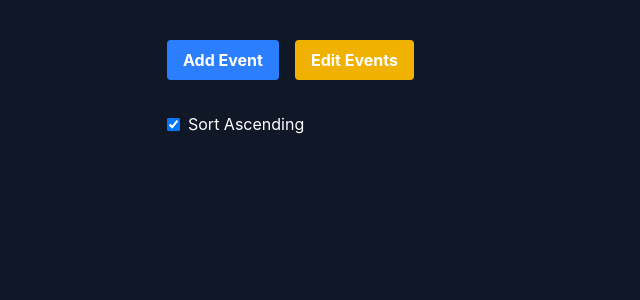
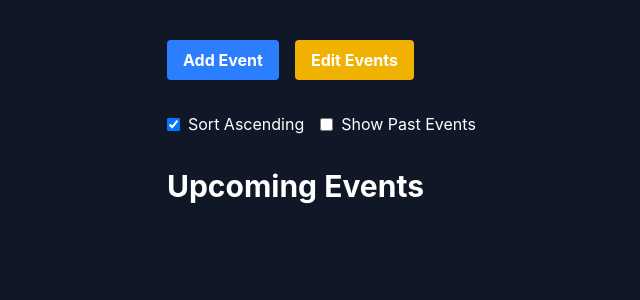
Before and after one commit to Saplistic/TimeView, a Svelte app: page / in a window 1280 px wide. Shown: the top 300 px of the page, without its empty margins (65-705 px from the left). Built offline with nearby package versions, Linux system fonts and the light colour scheme.

Commit message:
Add toggle for choosing between future or past events

```diff
--- a/src/App.svelte
+++ b/src/App.svelte
@@ -7,6 +7,7 @@
    let showModal: boolean = $state(false);
    let editMode: boolean = $state(false);
    let enableSort: boolean = $state(true); // Enable sorting of events
+   let togglePastEvents: boolean = $state(false); // Toggle between past and future events
    let modalType: number = $state(0); // 0: Create/Edit, 1: Delete
    let selectedEventIndex: number | null = $state(null);
    let countdownInterval: number; // Interval for updating timeLeft
@@ -17,11 +18,18 @@
    let eventCountdowns = $state<string[]>([]);
 
    // Handle event sorting and filtering, triggered by changes in the filtering/sorting options
+   // ($effect listens to state changes from events, enableSort, and togglePastEvents)
    $effect(() => {
       let eventPipeline = events.slice(); // Create a shallow copy of events
 
+      if (togglePastEvents) {
+         eventPipeline = eventPipeline.filter((event) => event.dateTime.getTime() < Date.now());
+      } else {
+         eventPipeline = eventPipeline.filter((event) => event.dateTime.getTime() >= Date.now());
+      }
+
       if (enableSort) {
-         eventPipeline = eventPipeline.sort((a, b) => a.dateTime.getTime() - b.dateTime.getTime());
+         eventPipeline = eventPipeline.sort((a, b) => b.dateTime.getTime() - a.dateTime.getTime());
       }
 
       eventsDisplayed = eventPipeline;
@@ -114,10 +122,13 @@
       const targetTime = targetDate.getTime();
       const timeLeft = targetTime - Date.now();
 
-      const days     = Math.floor(timeLeft                           / (1000 * 60 * 60 * 24));
-      const hours    = Math.floor((timeLeft % (1000 * 60 * 60 * 24)) / (1000 * 60 * 60));
-      const minutes  = Math.floor((timeLeft % (1000 * 60 * 60))      / (1000 * 60));
-      const seconds  = Math.floor((timeLeft % (1000 * 60))           / 1000);
+      if (timeLeft < 0 && !togglePastEvents) return "Event Ended"; // Show "Event Ended" for past events in future view
+
+      const timeDifference = Math.abs(timeLeft);
+      const days     = Math.floor(timeDifference                           / (1000 * 60 * 60 * 24));
+      const hours    = Math.floor((timeDifference % (1000 * 60 * 60 * 24)) / (1000 * 60 * 60));
+      const minutes  = Math.floor((timeDifference % (1000 * 60 * 60))      / (1000 * 60));
+      const seconds  = Math.floor((timeDifference % (1000 * 60))           / 1000);
 
       return `${days}:${String(hours).padStart(2, "0")}:${String(minutes).padStart(2, "0")}:${String(seconds).padStart(2, "0")}`;
    }
@@ -135,13 +146,23 @@
          </button>
       </div>
 
-      <!-- New Controls Section -->
       <div class="m-4 flex gap-4 items-center">
          <label class="flex items-center">
             <input type="checkbox" bind:checked={enableSort} class="mr-2" />
             Sort Ascending
          </label>
+         <label class="flex items-center">
+            <input type="checkbox" bind:checked={togglePastEvents} class="mr-2" />
+            Show Past Events
+         </label>
+         <!-- Space reserved for future search bar -->
+         <!-- Example: <input type="text" placeholder="Search events..." class="bg-gray-800 text-white p-2 rounded" /> -->
       </div>
+
+      <!-- Dynamic Text Indicator -->
+      <h2 class="text-3xl font-bold m-4">
+         {togglePastEvents ? "Past Events" : "Upcoming Events"}
+      </h2>
 
       <!-- Event List -->
       {#each eventsDisplayed as event, i}
@@ -150,7 +171,9 @@
               style="background: linear-gradient(135deg, rgba(255, 255, 255, 0.1), rgba(255, 255, 255, 0));">
 
             {#if event.coverImgUrl}
-               <div class="absolute inset-0 bg-cover bg-center opacity-30" style="background-image: url({event.coverImgUrl})"></div>
+               <div class="absolute inset-0 bg-cover bg-center opacity-30"
+                    style="background-image: url({event.coverImgUrl})">
+               </div>
             {/if}
 
             <!-- Overlay text -->
```
